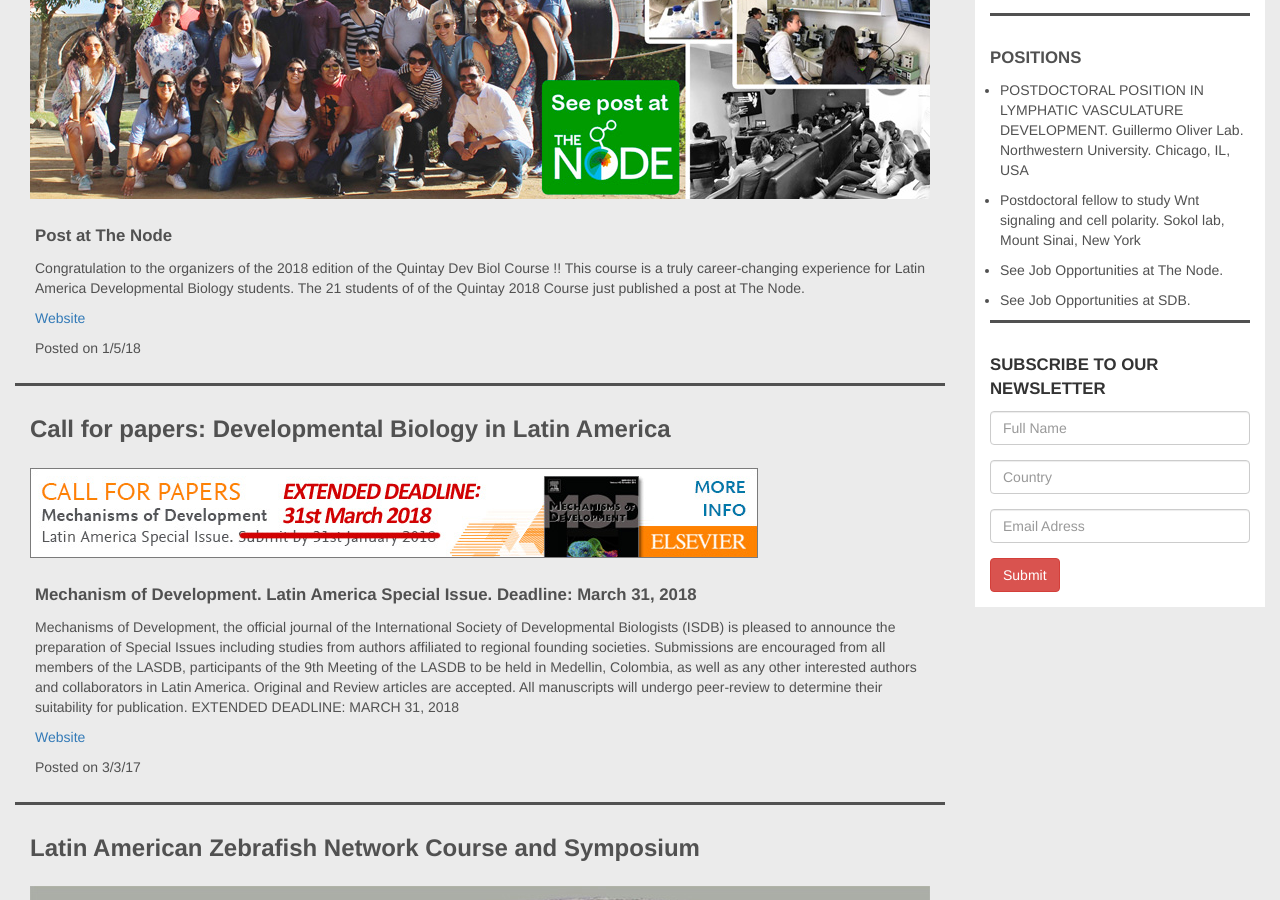
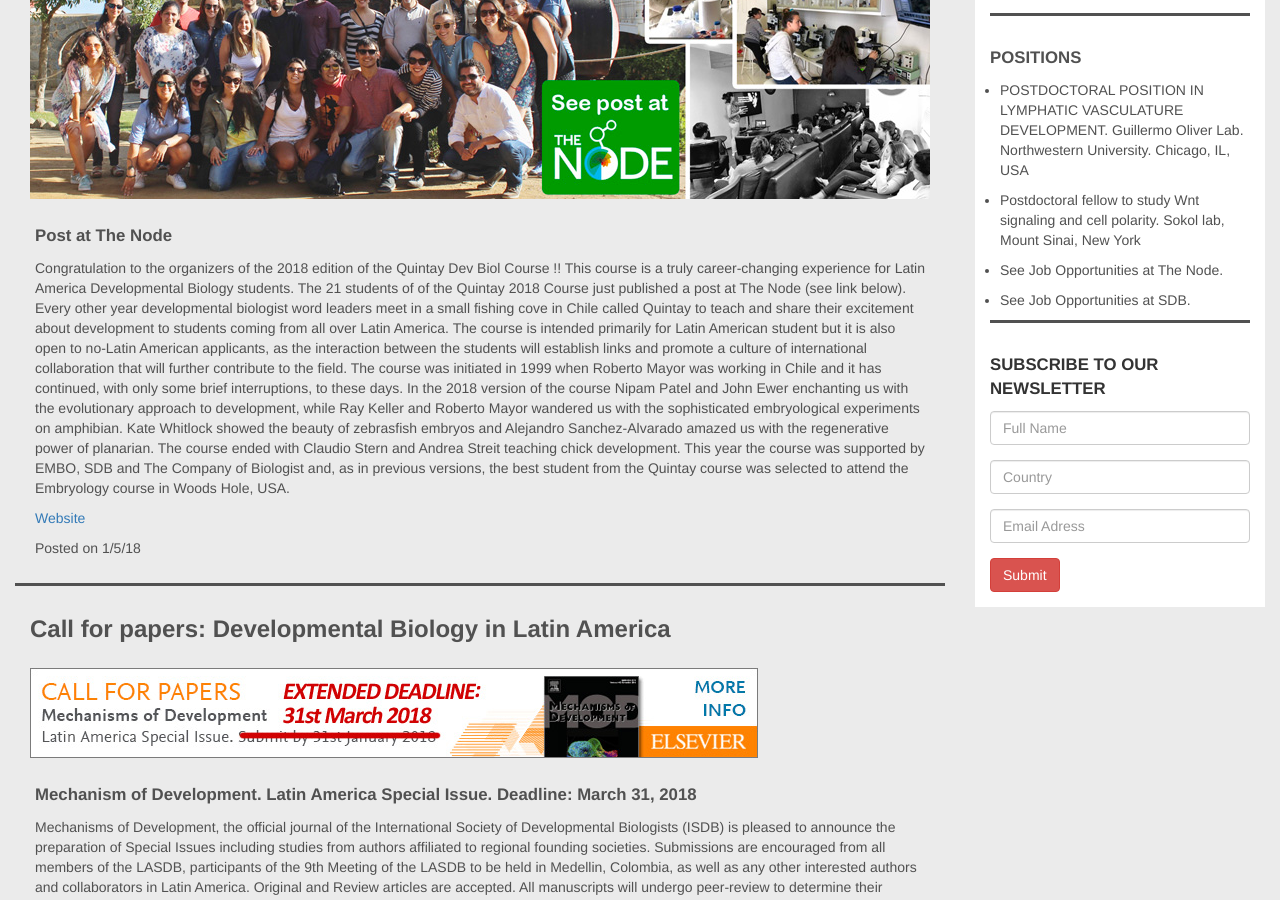
Before and after one commit to lasdb/lasdb.github.io, a Jekyll site: the page built from _posts/2000-01-01-news.markdown, in a window 1280 px wide and 900 px high, scrolled down 441 px. Built offline with Jekyll 4.4.1, drawn with Linux system fonts in a browser that asks for light colours; nearby versions of some CDN libraries.

Commit message:
Update 2000-01-01-news.markdown

```diff
--- a/_posts/2000-01-01-news.markdown
+++ b/_posts/2000-01-01-news.markdown
@@ -9,7 +9,9 @@
   - title: 'International Developmental Biology Course. Quintay, January 2018'
     date: '1/5/18'
     subtitle: 'Post at The Node'
-    body: 'Congratulation to the organizers of the 2018 edition of the Quintay Dev Biol Course !! This course is a truly career-changing experience for Latin America Developmental Biology students. The 21 students of of the Quintay 2018 Course just published a post at The Node.'
+    body: 'Congratulation to the organizers of the 2018 edition of the Quintay Dev Biol Course !! This course is a truly career-changing experience for Latin America Developmental Biology students. The 21 students of of the Quintay 2018 Course just published a post at The Node (see link below). <br>
+    Every other year developmental biologist word leaders meet in a small fishing cove in Chile called Quintay to teach and share their excitement about development to students coming from all over Latin America. The course is intended primarily for Latin American student but it is also open to no-Latin American applicants, as the interaction between the students will establish links and promote a culture of international collaboration that will further contribute to the field.
+The course was initiated in 1999 when Roberto Mayor was working in Chile and it has continued, with only some brief interruptions, to these days. In the 2018 version of the course Nipam Patel and John Ewer enchanting us with the evolutionary approach to development, while Ray Keller and Roberto Mayor wandered us with the sophisticated embryological experiments on amphibian. Kate Whitlock showed the beauty of zebrasfish embryos and Alejandro Sanchez-Alvarado amazed us with the regenerative power of planarian. The course ended with Claudio Stern and Andrea Streit teaching chick development.  This year the course was supported by EMBO, SDB and The Company of Biologist and, as in previous versions, the best student from the Quintay course was selected to attend the Embryology course in Woods Hole, USA.'
     imageSm: 'img/news/quintay2018-sm.jpg'
     imageBg: '../img/news/quintay2018post-bg.jpg'
     URL: 'http://thenode.biologists.com/tracing-the-origins-of-developmental-biology-in-latin-america/events/'
```
